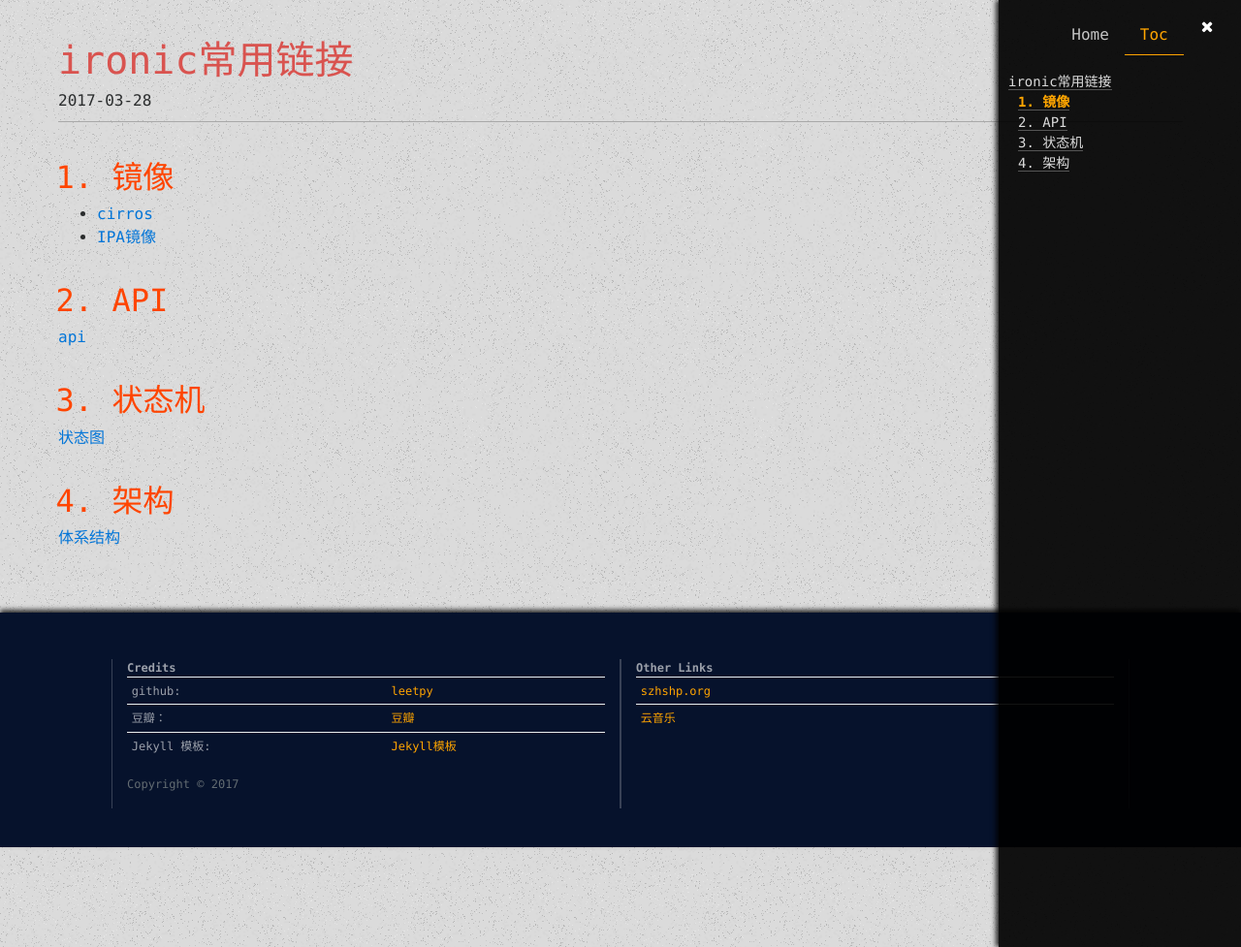
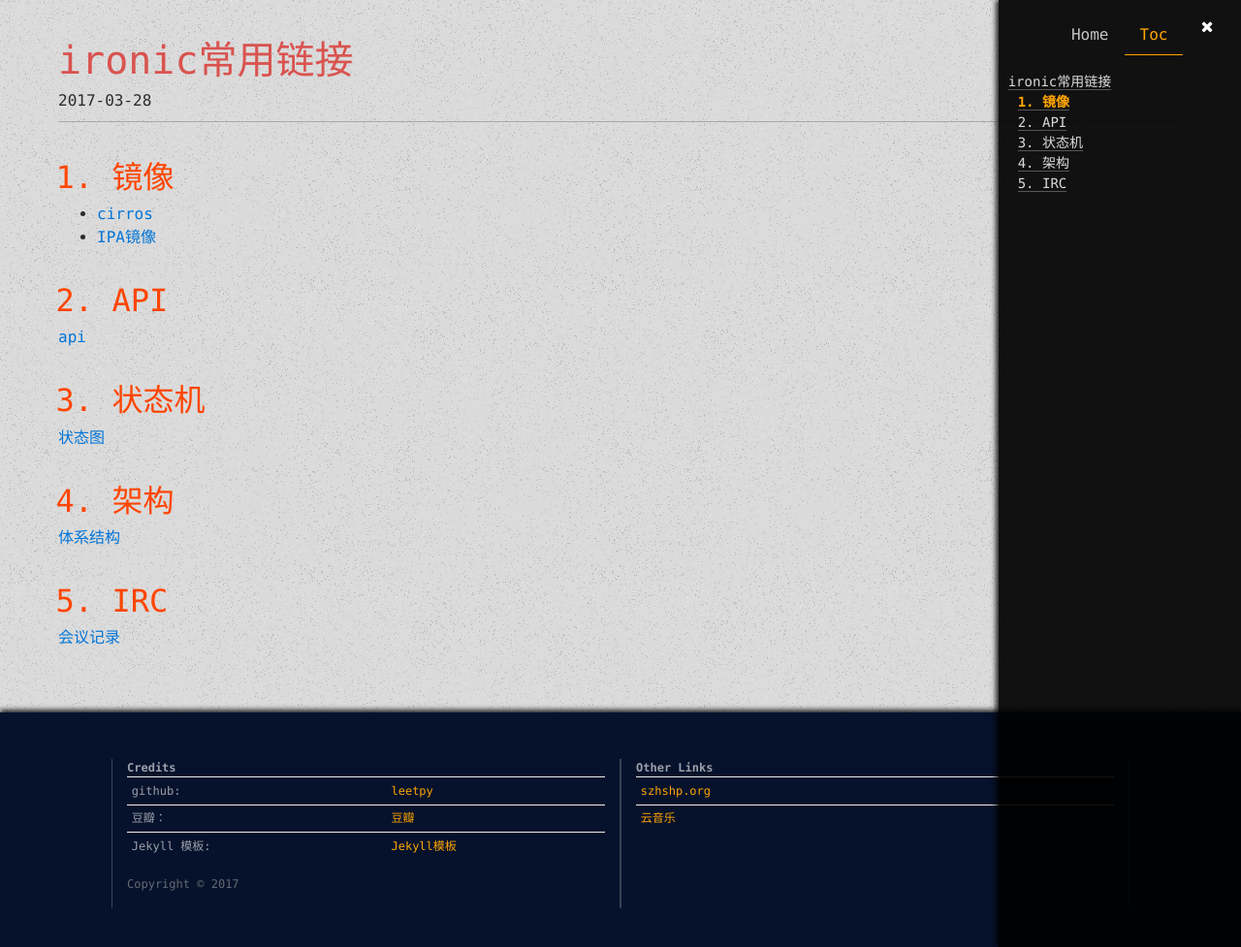
Before and after one commit to leetpy/leetpy.github.io.bak, a Jekyll site: the page built from _posts/2017-03-28-ironic常用链接.md, in a window 1280 px wide and 977 px high. Shown: the whole window at 97% size. Built offline with Jekyll 4.4.1, drawn with Linux system fonts in a browser that asks for light colours; a file with an impossible date is left out.

Commit message:
Update 2017-03-28-ironic常用链接.md

```diff
--- a/_posts/2017-03-28-ironic常用链接.md
+++ b/_posts/2017-03-28-ironic常用链接.md
@@ -20,3 +20,6 @@ description: ironic常用链接.
 
 ## 架构
 [体系结构](https://docs.openstack.org/developer/ironic/deploy/user-guide.html)
+
+## IRC
+[会议记录](http://eavesdrop.openstack.org/meetings/ironic/2017/)
```
